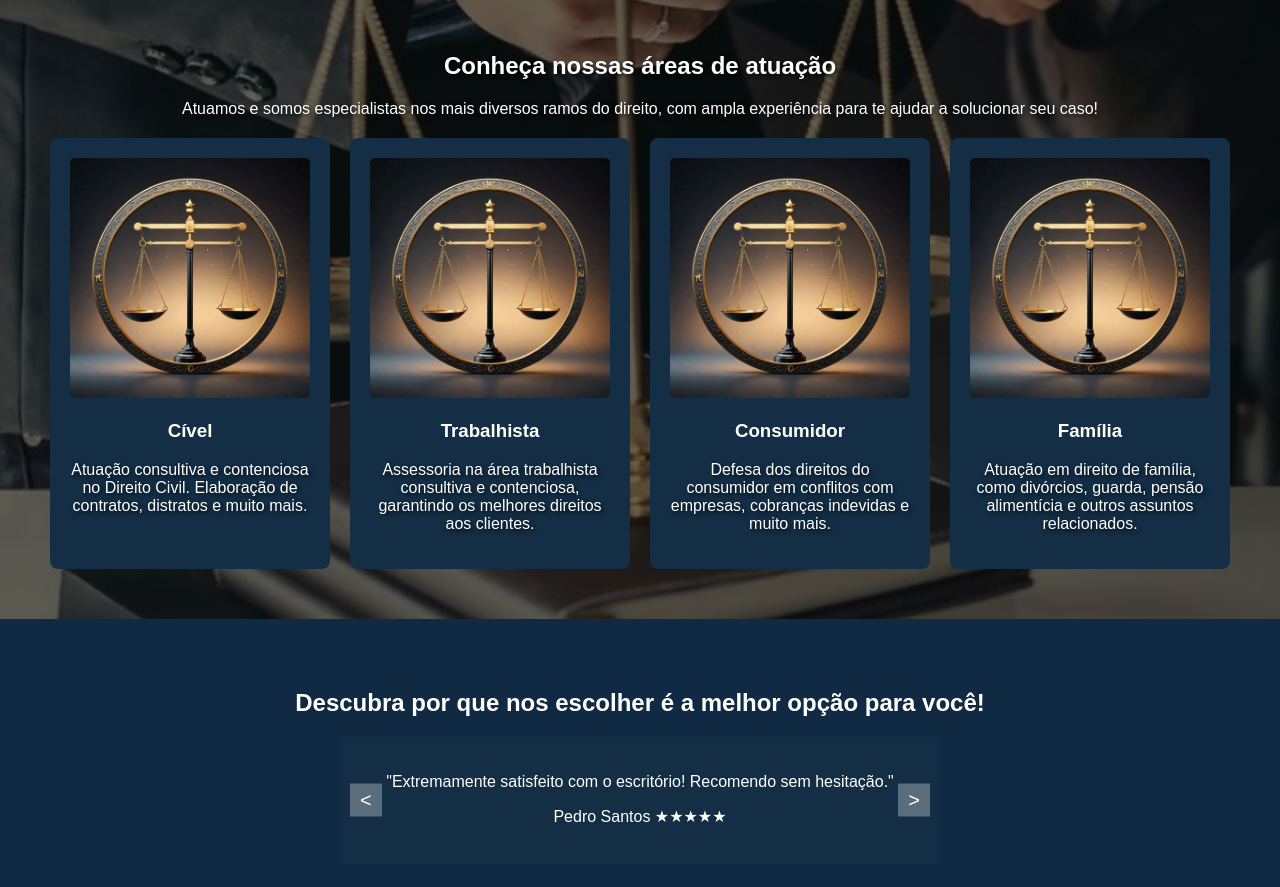
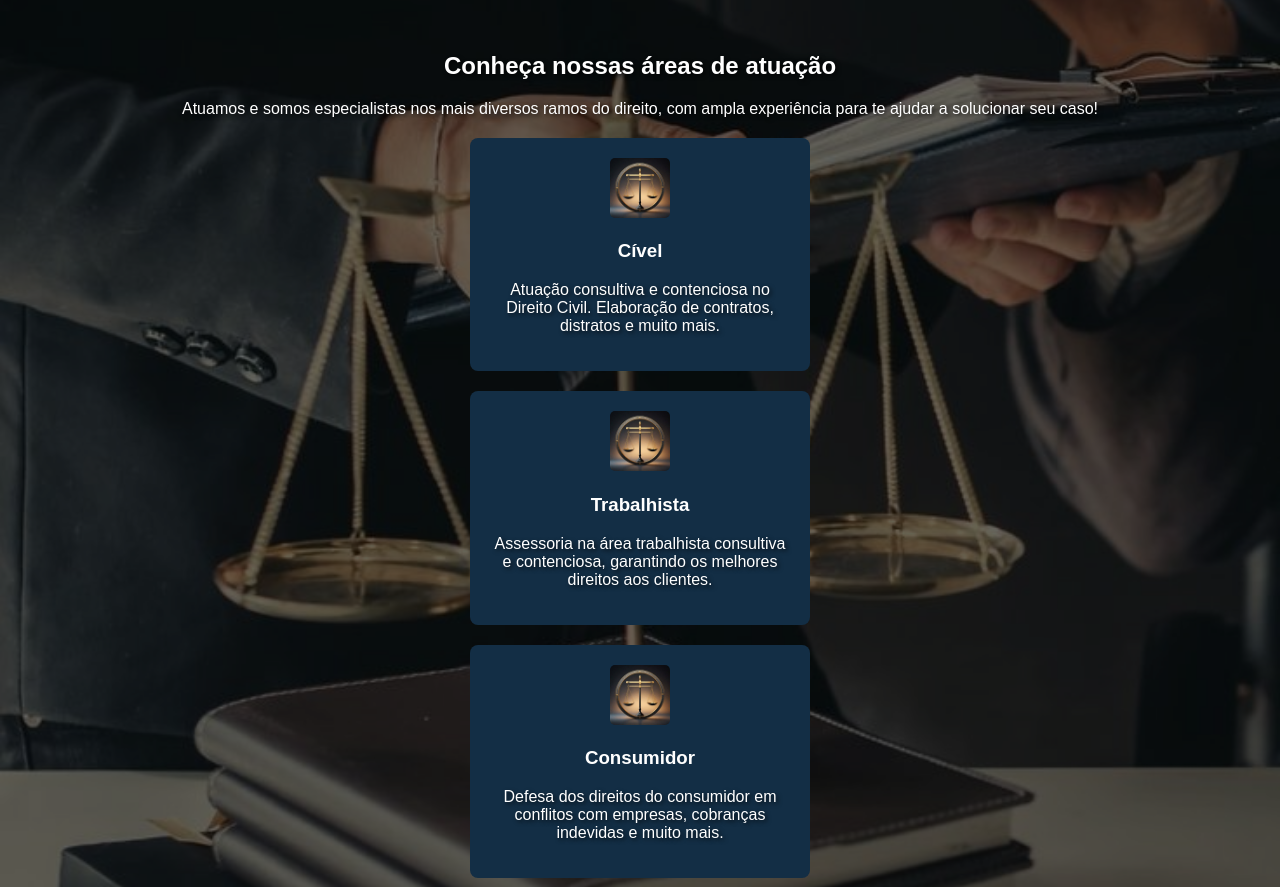
Before and after one commit to Mestresite/adv, a plain HTML site: page index.html in a window 1280 px wide. Shown: the part 480-1367 px from the top of the page. Drawn offline with Linux system fonts and the light colour scheme.

Commit message:
styles.css

```diff
--- a/styles.css
+++ b/styles.css
@@ -144,7 +144,7 @@ header {
 }
 
 .cards {
-    display: flex;
+    display: grid;
     justify-content: center;
     gap: 20px;
     margin-top: 20px;
@@ -166,7 +166,7 @@ header {
 }
 
 .card img {
-    width: 100%;
+    width: 20%;
     border-radius: 5px;
 }
 
```
